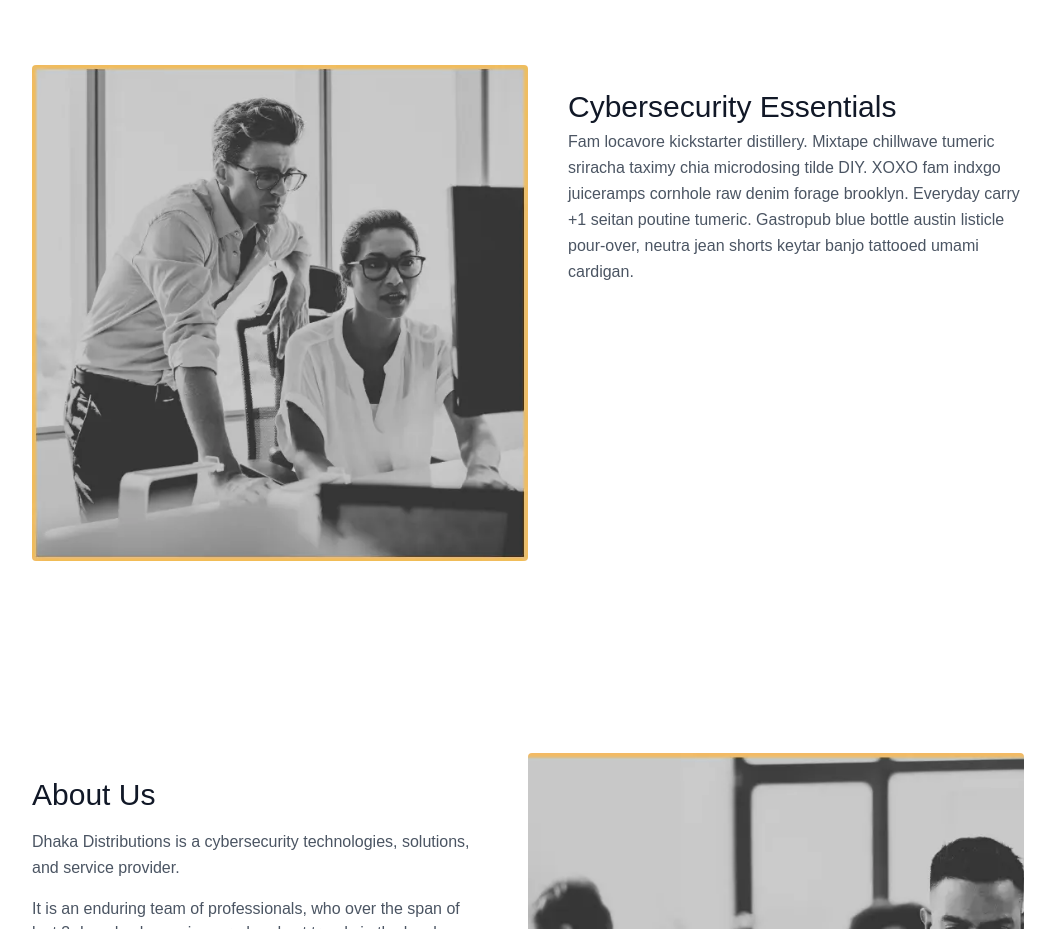
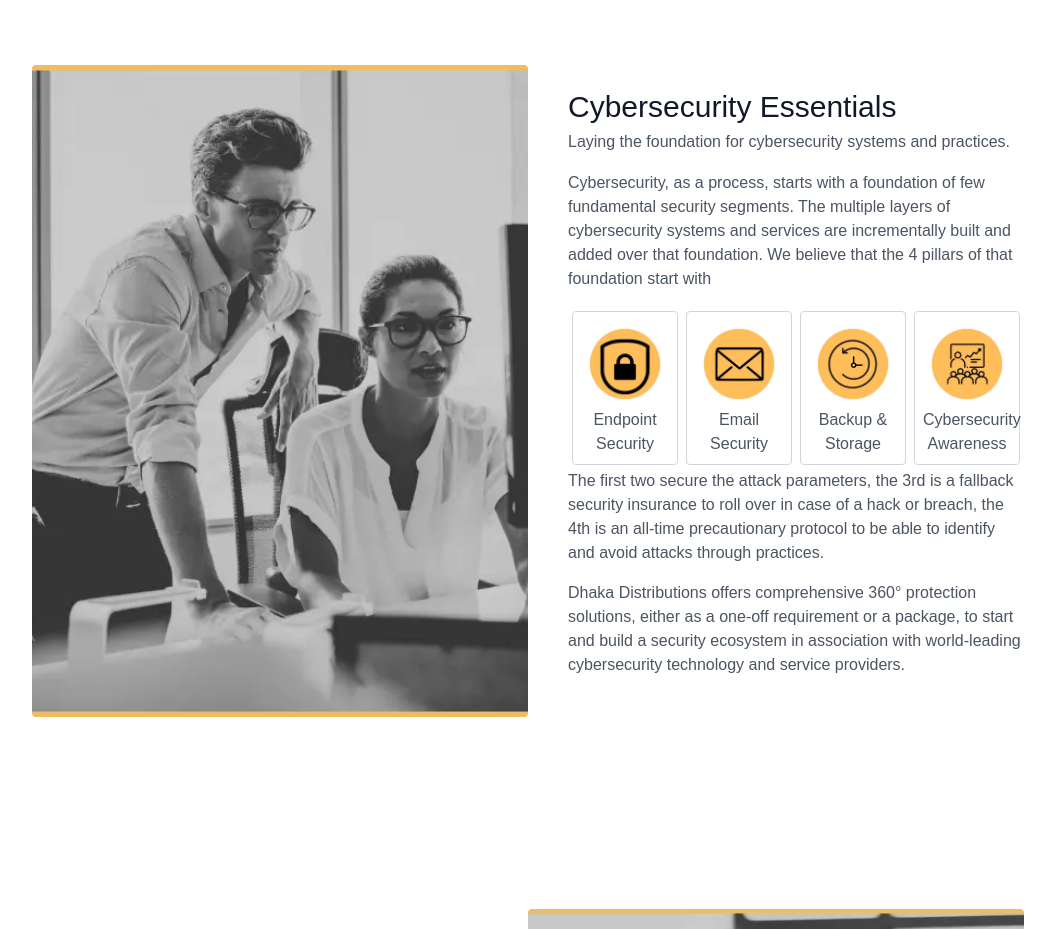
Before and after one commit to masumonline/new-dhaka, an Astro site: page / in a window 1280 px wide. Shown: the part 1480-2409 px from the top of the page, without its empty margins (112-1167 px from the left). Built offline with nearby package versions, Linux system fonts and the light colour scheme; Astro itself is replaced by a stand-in of ours.

Commit message:
all page

```diff
--- a/src/components/Messageone.astro
+++ b/src/components/Messageone.astro
@@ -15,12 +15,39 @@
           Cybersecurity Essentials
         </h1>
 
-        <p class="leading-relaxed">
-          Fam locavore kickstarter distillery. Mixtape chillwave tumeric
-          sriracha taximy chia microdosing tilde DIY. XOXO fam indxgo juiceramps
-          cornhole raw denim forage brooklyn. Everyday carry +1 seitan poutine
-          tumeric. Gastropub blue bottle austin listicle pour-over, neutra jean
-          shorts keytar banjo tattooed umami cardigan.
+        <p class="leading-relaxed mb-4">
+          Laying the foundation for cybersecurity systems and practices.
+        </p>
+        <p class="mb-4">
+          Cybersecurity, as a process, starts with a foundation of few
+          fundamental security segments. The multiple layers of cybersecurity
+          systems and services are incrementally built and added over that
+          foundation. We believe that the 4 pillars of that foundation start
+          with
+        </p>
+        <div class="grid grid-cols-4">
+          <a href="https://www.bitdefender.com/" target="_blank" class="border border-gray-300 rounded p-2 m-1">
+            <img src="/endpoint.webp" />
+            <p class="text-center">Endpoint Security</p>
+          </a>
+          <a href="https://www.titanhq.com/" target="_blank" class="border border-gray-300 rounded p-2 m-1">
+            <img src="/email.webp" />
+            <p class="text-center">Email Security</p>
+          </a>
+          <a href="https://www.acronis.com/en-us/" target="_blank" class="border border-gray-300 rounded p-2 m-1">
+            <img src="/backup.webp" />
+            <p class="text-center">Backup & Storage</p>
+          </a>
+          <a href="/contact" class="border border-gray-300 rounded p-2 m-1">
+            <img src="/awarness.webp" />
+            <p class="text-center">Cybersecurity Awareness</p>
+          </a>
+        </div>
+        <p class="mb-4">
+          The first two secure the attack parameters, the 3rd is a fallback security insurance to roll over in case of a hack or breach, the 4th is an all-time precautionary protocol to be able to identify and avoid attacks through practices.
+        </p>
+        <p class="mb-4">
+          Dhaka Distributions offers comprehensive 360° protection solutions, either as a one-off requirement or a package, to start and build a security ecosystem in association with world-leading cybersecurity technology and service providers.
         </p>
       </div>
     </div>
```
Also changed, not shown: public/awarness.webp (added), public/backup.webp (added), public/email.webp (added), public/endpoint.webp (added).
